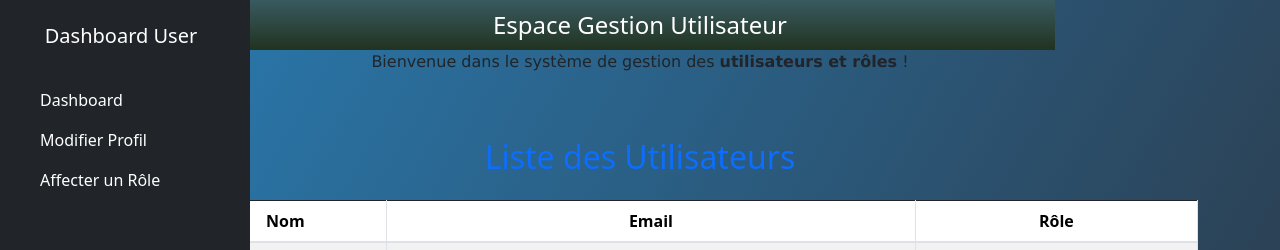
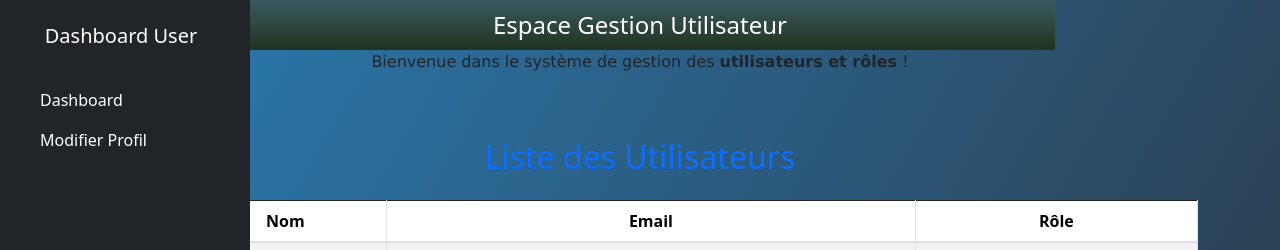
Before and after one commit to hatimSa/Projet-SDR, an Angular app in the folder frontend/: page /user-dashboard in a window 1280 px wide. Shown: the top 250 px of the page. Built offline with nearby package versions, Linux system fonts and the light colour scheme.

Commit message:
Message de commit

```diff
--- a/frontend/src/app/app.module.ts
+++ b/frontend/src/app/app.module.ts
@@ -17,6 +17,8 @@ import { HttpClientModule } from '@angular/common/http';
 import { AdminNavbarComponent } from './components/admin/navbar/navbar.component';
 import { UserNavbarComponent } from './components/user/navbar/navbar.component';
 
+
+
 // Import du profil standalone
 import { ProfilComponent } from './components/user/profil/profil.component';
 
@@ -27,7 +29,7 @@ import { ProfilComponent } from './components/user/profil/profil.component';
     LoginComponent,
     RegisterComponent,
     RegistrationSuccessComponent,
-    UserDashboardComponent
+    UserDashboardComponent, AdminNavbarComponent
     // Plus aucune navbar ici car standalone
   ],
   imports: [
@@ -35,8 +37,8 @@ import { ProfilComponent } from './components/user/profil/profil.component';
     AppRoutingModule,
     ReactiveFormsModule,
     HttpClientModule,
-    ProfilComponent,       // standalone component
-    AdminNavbarComponent,UserNavbarComponent   ],
+    ProfilComponent,UserNavbarComponent     // standalone component
+      ],
   providers: [],
   bootstrap: [AppComponent]
 })
--- a/frontend/src/app/components/admin/navbar/navbar.component.ts
+++ b/frontend/src/app/components/admin/navbar/navbar.component.ts
@@ -2,8 +2,7 @@ import { Component } from '@angular/core';
 
 @Component({
   selector: 'app-admin-navbar',
-  standalone: true,
   templateUrl: './navbar.component.html',
   styleUrls: ['./navbar.component.scss']
 })
-export class AdminNavbarComponent { }
+export class AdminNavbarComponent {}
--- a/frontend/src/app/components/user/navbar/navbar.component.html
+++ b/frontend/src/app/components/user/navbar/navbar.component.html
@@ -19,12 +19,7 @@
         Modifier Profil
       </a>
     </li>
-    <li class="nav-item">
-      <a routerLink="/admin/affectation-role" routerLinkActive="active" class="nav-link text-white">
-        <i class="bi bi-person-check me-2"></i>
-        Affecter un Rôle
-      </a>
-    </li>
+
   </ul>
 
   <!-- Menu utilisateur -->
```
